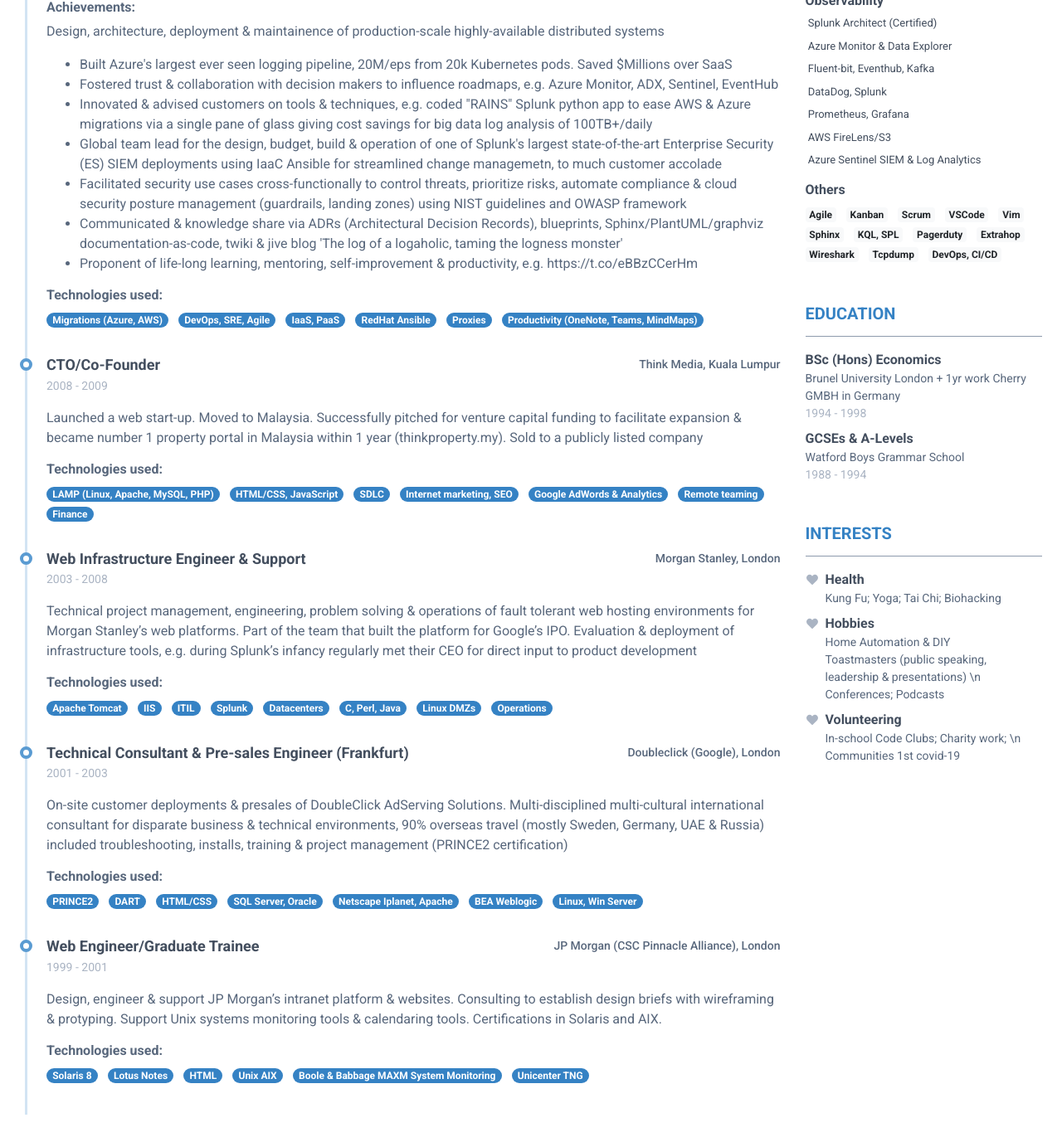
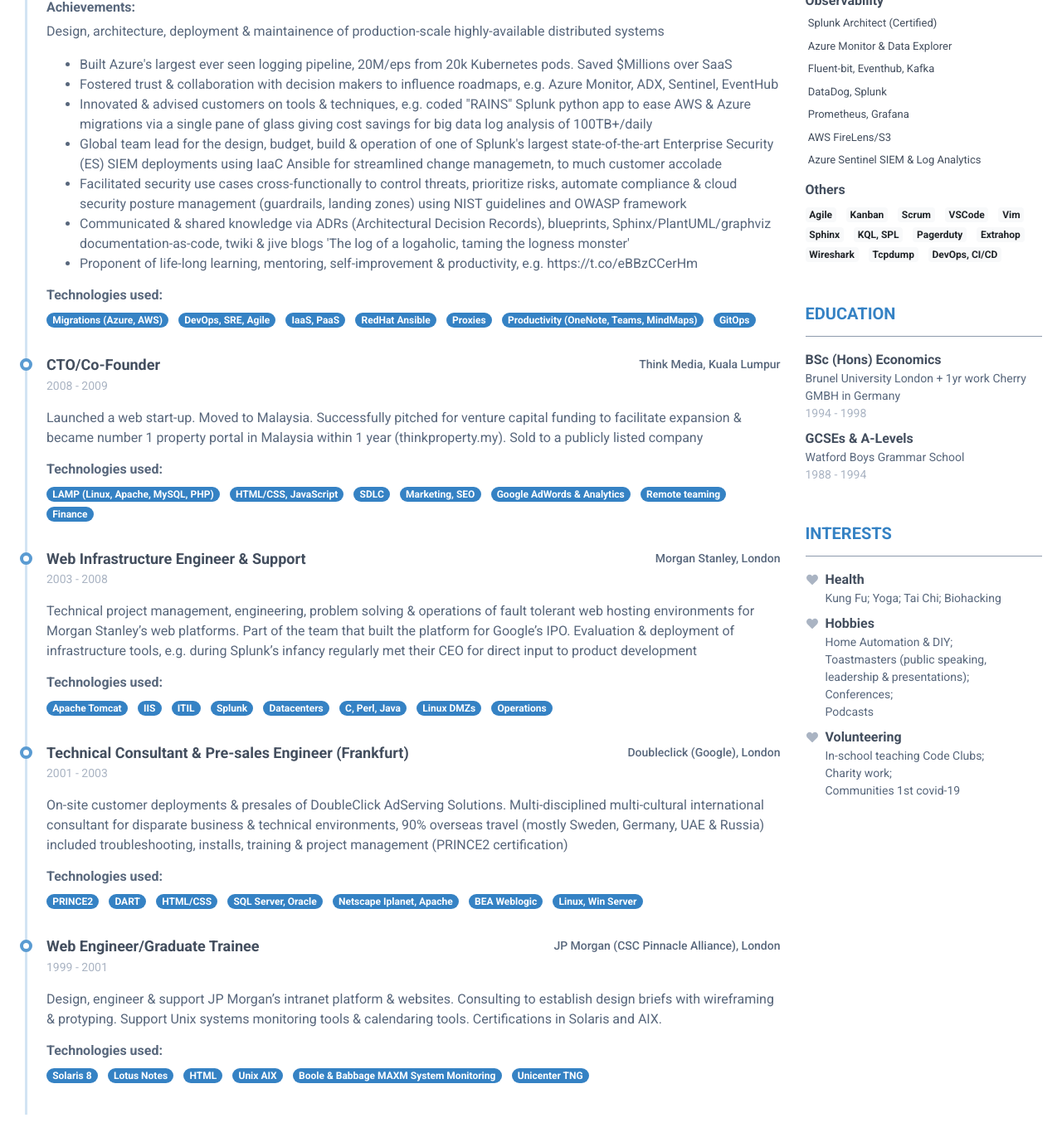
Before and after one commit to Hamy200/resume, a Jekyll site: the page built from index.markdown, in a window 1280 px wide and 1400 px high, scrolled down 631 px. Shown: the top 1383 px of the window at 83% size. Built offline with Jekyll 4.4.1, drawn with Linux system fonts in a browser that asks for light colours; nearby versions of some CDN libraries.

Commit message:
Update data.yml

```diff
--- a/_data/data.yml
+++ b/_data/data.yml
@@ -54,7 +54,7 @@ experiences:
         - Innovated & advised customers on tools & techniques, e.g. coded "RAINS" Splunk python app to ease AWS & Azure migrations via a single pane of glass giving cost savings for big data log analysis of 100TB+/daily
         - Global team lead for the design, budget, build & operation of one of Splunk's largest state-of-the-art Enterprise Security (ES) SIEM deployments using IaaC Ansible for streamlined change managemetn, to much customer accolade
         - Facilitated security use cases cross-functionally to control threats, prioritize risks, automate compliance & cloud security posture management (guardrails, landing zones) using NIST guidelines and OWASP framework
-        - Communicated & knowledge share via ADRs (Architectural Decision Records), blueprints, Sphinx/PlantUML/graphviz documentation-as-code, twiki & jive blog 'The log of a logaholic, taming the logness monster'
+        - Communicated & shared knowledge via ADRs (Architectural Decision Records), blueprints, Sphinx/PlantUML/graphviz documentation-as-code, twiki & jive blogs 'The log of a logaholic, taming the logness monster'
         - Proponent of life-long learning, mentoring, self-improvement & productivity, e.g. https://t.co/eBBzCCerHm
     technologies:
       - Migrations (Azure, AWS)
@@ -63,6 +63,7 @@ experiences:
       - RedHat Ansible
       - Proxies
       - Productivity (OneNote, Teams, MindMaps)
+      - GitOps
 
   - role: CTO/Co-Founder
     time: 2008 - 2009
@@ -73,7 +74,7 @@ experiences:
       - LAMP (Linux, Apache, MySQL, PHP)
       - HTML/CSS, JavaScript
       - SDLC
-      - Internet marketing, SEO
+      - Marketing, SEO
       - Google AdWords & Analytics
       - Remote teaming
       - Finance
@@ -126,10 +127,10 @@ awards:
       Kung Fu; Yoga; Tai Chi; Biohacking
   - name: Hobbies
     description: |
-       Home Automation & DIY <br> Toastmasters (public speaking, leadership & presentations) \n Conferences; Podcasts
+       Home Automation & DIY;<br> Toastmasters (public speaking, leadership & presentations);<br> Conferences;<br> Podcasts
   - name: Volunteering
     description: |
-       In-school Code Clubs; Charity work; \n Communities 1st covid-19
+       In-school teaching Code Clubs;<br> Charity work;<br> Communities 1st covid-19
 
 #interests:
 #  - name: Health - Kung Fu, Tai Chi, Callisthenics
```
